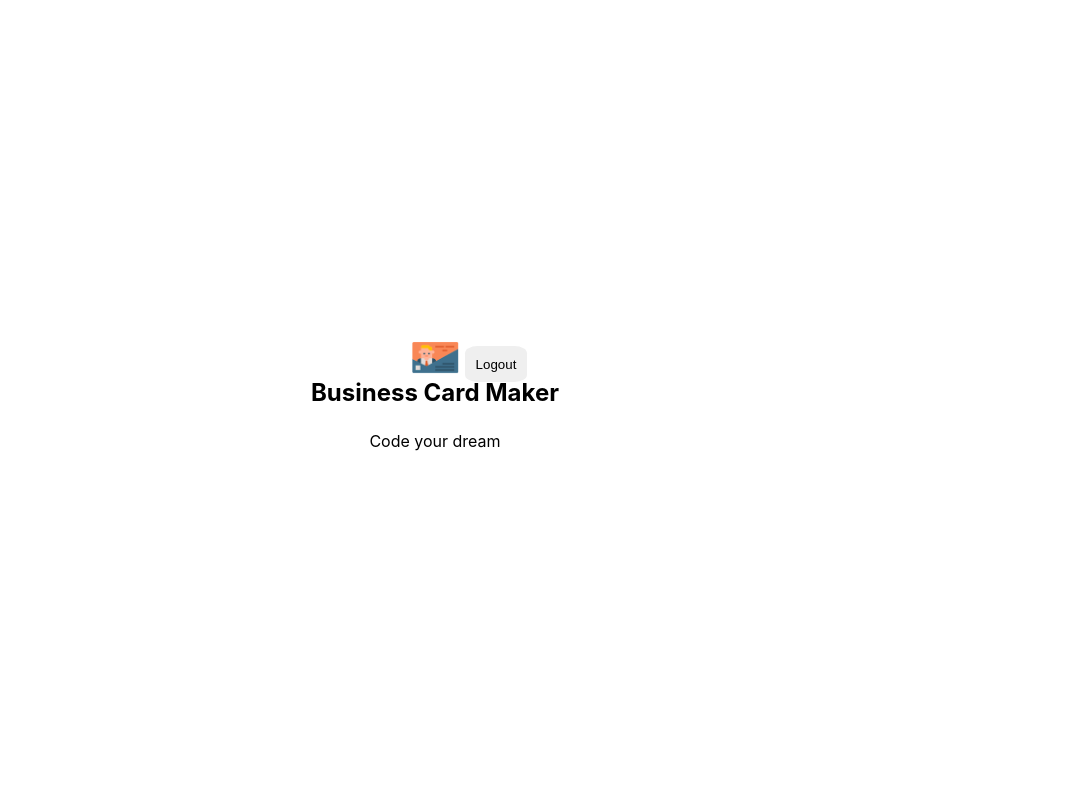
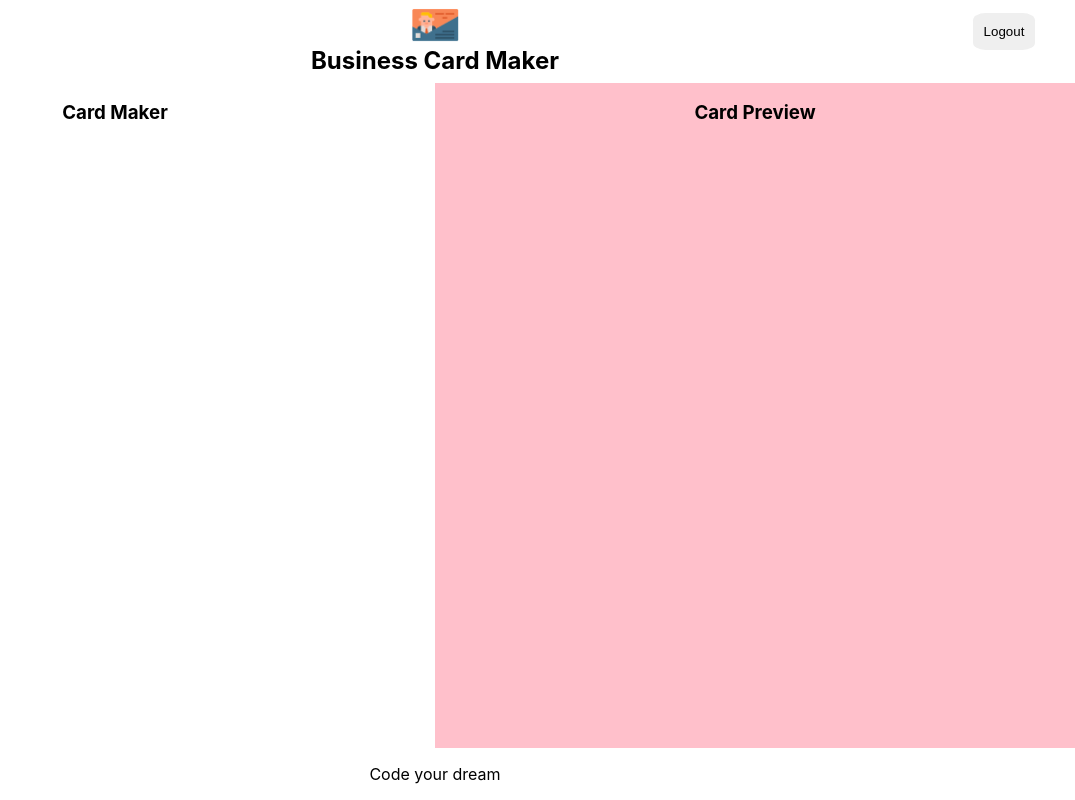
Before and after one commit to HyunSung-Na/card-maker, a React (Create React App) app: page /maker in a window 1280 px wide. Shown: the whole page, without its empty margins (205-1280 px from the left). Built offline with nearby package versions, Linux system fonts and the light colour scheme; no server answers; sample sign-in values are in the browser's storage.

Commit message:
add editor and preview layout

```diff
--- /dev/null
+++ b/src/components/editor/editor.jsx
@@ -0,0 +1,8 @@
+import React from 'react';
+import styles from './editor.module.css';
+
+const Editor = props => <section className={styles.editor}>
+    <h1 className={styles.title}>Card Maker</h1>
+</section>;
+
+export default Editor;
--- /dev/null
+++ b/src/components/editor/editor.module.css
@@ -0,0 +1,13 @@
+@value makerGreen from '../../common/colors.css';
+
+.editor {
+    flex-basis: 50%;
+    background-color: white;
+}
+
+.title {
+    width: 100%;
+    text-align: center;
+    margin-bottom: 1em;
+    color: makerGreen;
+}
--- a/src/components/maker/maker.jsx
+++ b/src/components/maker/maker.jsx
@@ -3,6 +3,8 @@
 import Header from "../header/header";
 import Footer from "../footer/footer";
 import {useHistory} from "react-router";
+import Editor from "../editor/editor";
+import Preview from "../preview/preview";
 
 const Maker = ({authService}) => {
     const history = useHistory();
@@ -21,6 +23,10 @@
     return (
         <section className={styles.maker}>
             <Header onLogout={onLogout}/>
+            <div className={styles.container}>
+                <Editor />
+                <Preview />
+            </div>
             <Footer />
         </section>
     )
--- a/src/components/maker/maker.module.css
+++ b/src/components/maker/maker.module.css
@@ -0,0 +1,19 @@
+@value mediaQuery from '../../common/size.css';
+
+.maker {
+    width: 100%;
+    height: 100%;
+    display: flex;
+    flex-direction: column;
+}
+
+@media screen and (max-width: mediaQuery){
+    .container {
+        flex-direction: column;
+    }
+}
+
+.container {
+    display: flex;
+    flex: 1;
+}
--- /dev/null
+++ b/src/components/preview/preview.jsx
@@ -0,0 +1,8 @@
+import React from 'react';
+import styles from './preview.module.css';
+
+const Preview = props => <section className={styles.preview}>
+    <h1 className={styles.title}>Card Preview</h1>
+</section>;
+
+export default Preview;
--- /dev/null
+++ b/src/components/preview/preview.module.css
@@ -0,0 +1,13 @@
+@value makerGreen from '../../common/colors.css';
+
+.preview {
+    flex-basis: 50%;
+    background-color: pink;
+}
+
+.title {
+    width: 100%;
+    text-align: center;
+    margin-bottom: 1em;
+    color: makerGreen;
+}
```
Also changed, not shown: 1 other file (tests, documents, lock files or other folders).
